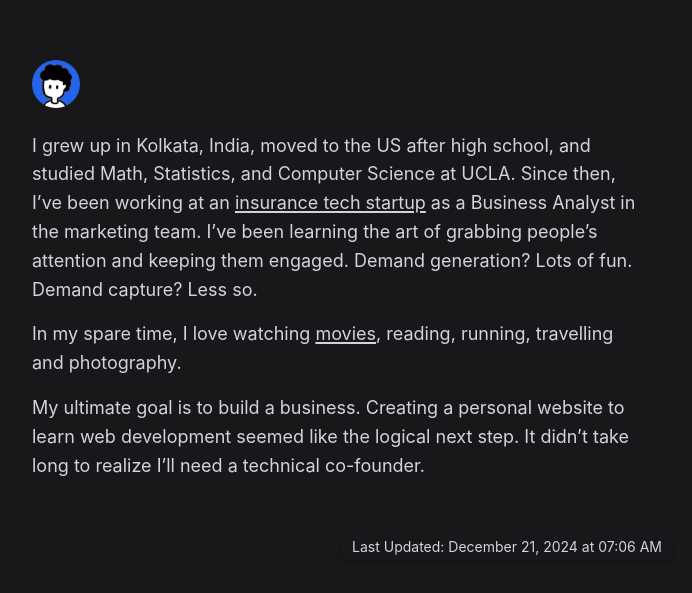
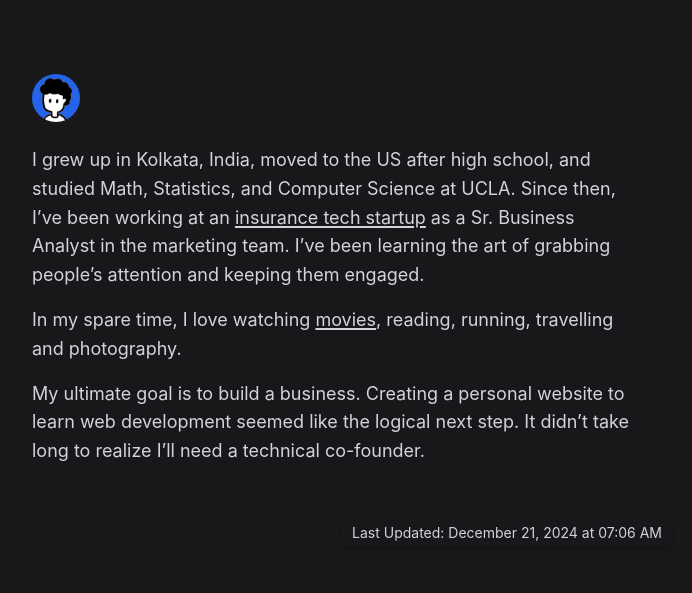
Before and after one commit to kushaykejriwal/personal-website, a website: page index.html in a window 1280 px wide. Shown: the part 931-1524 px from the top of the page, without its empty margins (304-996 px from the left). Drawn offline with Linux system fonts and the light colour scheme.

Commit message:
About Section Rephrase

```diff
--- a/index.html
+++ b/index.html
@@ -31,7 +31,7 @@
                 <div class="about-header">
                     <img src="images/headshot.jpg" alt="Kushay's profile" class="profile-image">
                 </div>
-                    <p> I grew up in Kolkata, India, moved to the US after high school, and studied Math, Statistics, and Computer Science at UCLA. Since then, I’ve been working at an <a href="https://www.insurify.com" class="link-default" target="_blank" title="insurify.com">insurance tech startup</a> as a Business Analyst in the marketing team. I’ve been learning the art of grabbing people’s attention and keeping them engaged. Demand generation? Lots of fun. Demand capture? Less so. </p>
+                    <p> I grew up in Kolkata, India, moved to the US after high school, and studied Math, Statistics, and Computer Science at UCLA. Since then, I’ve been working at an <a href="https://www.insurify.com" class="link-default" target="_blank" title="insurify.com">insurance tech startup</a> as a Sr. Business Analyst in the marketing team. I’ve been learning the art of grabbing people’s attention and keeping them engaged. </p>
                     <p>In my spare time, I love watching <a href="movies.html" class="link-default" title="movies">movies</a>, reading, running, travelling and photography.</p>
                     <p>My ultimate goal is to build a business. Creating a personal website to learn web development seemed like the logical next step. It didn’t take long to realize I’ll need a technical co-founder.</p>
                     <div class="footer" id="lastUpdated"></div>
```
